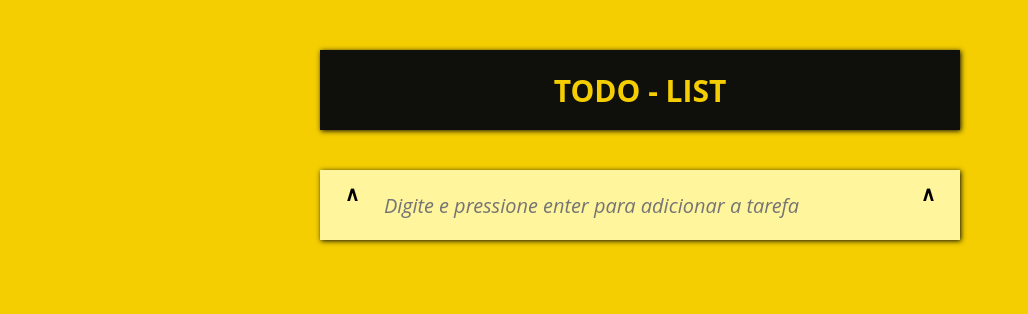
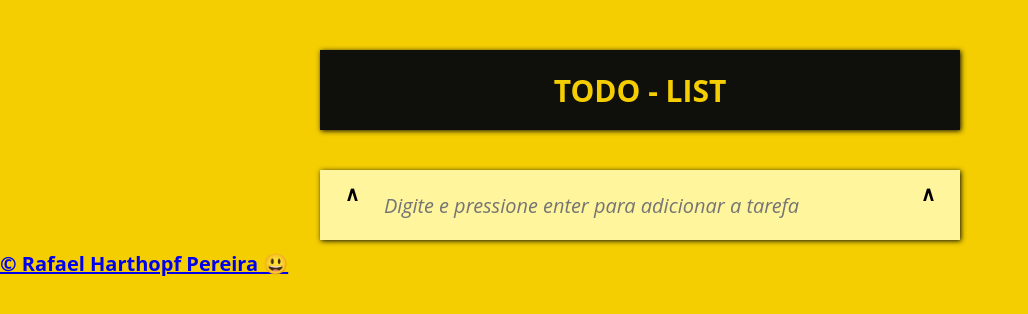
Before and after one commit to rafaelharthopf/todo-list, a plain HTML site: page index.html in a window 1280 px wide. Shown: the whole page, without its empty margins (0-1028 px from the left). Drawn offline with Linux system fonts and the light colour scheme.

Commit message:
Update index.html

```diff
--- a/index.html
+++ b/index.html
@@ -22,6 +22,11 @@
             <div>&and;</div>
         </div>
     </div>
+    <footer class="rodape" >
+        <a href="https://www.linkedin.com/in/rafaelharthopfpereira" target="_blank" onclick="linkedin">
+            &copy; Rafael Harthopf Pereira &#128515;
+        </a>
+    </footer>
     <script src="app.js"></script>
 </body>
 </html>
```
